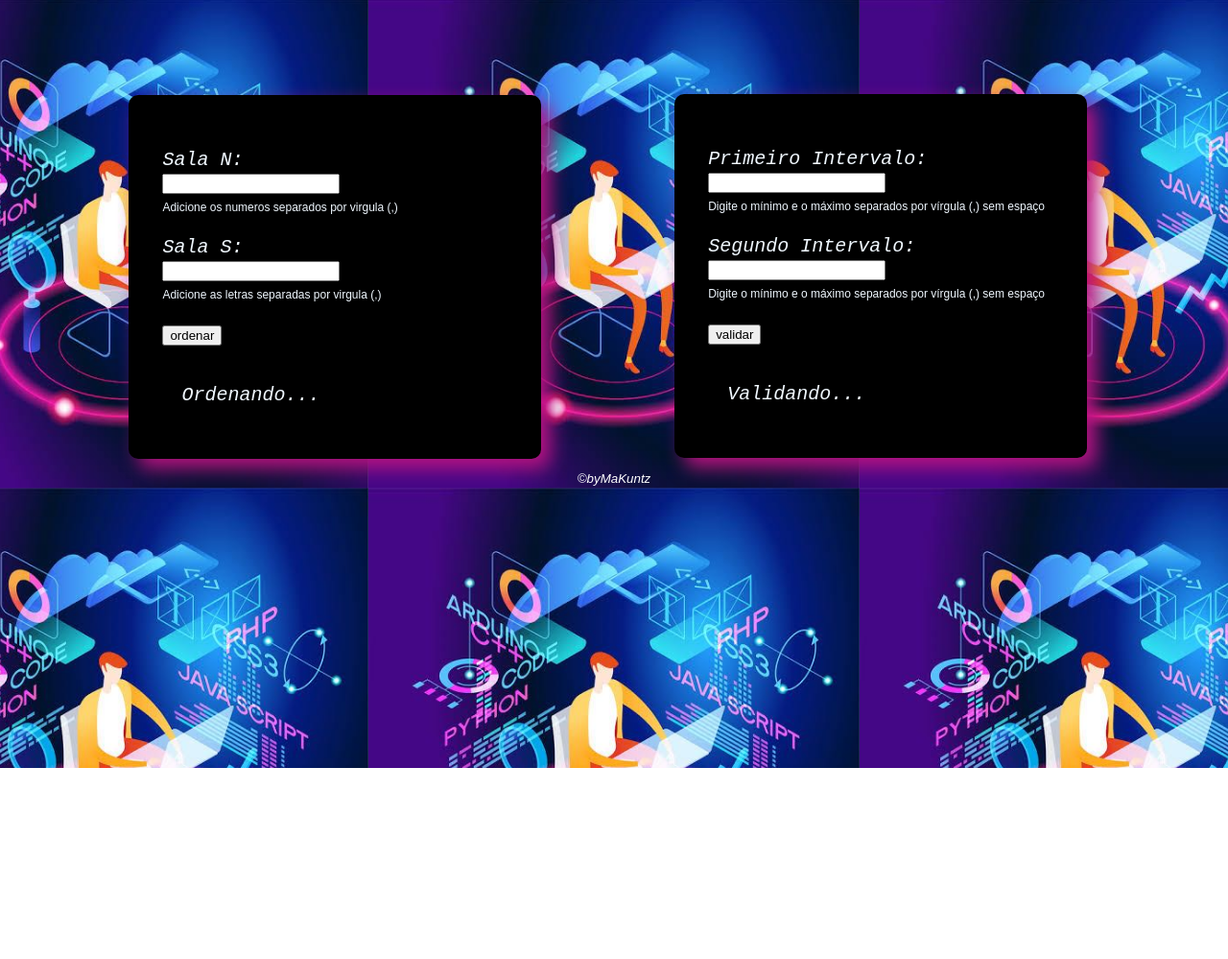
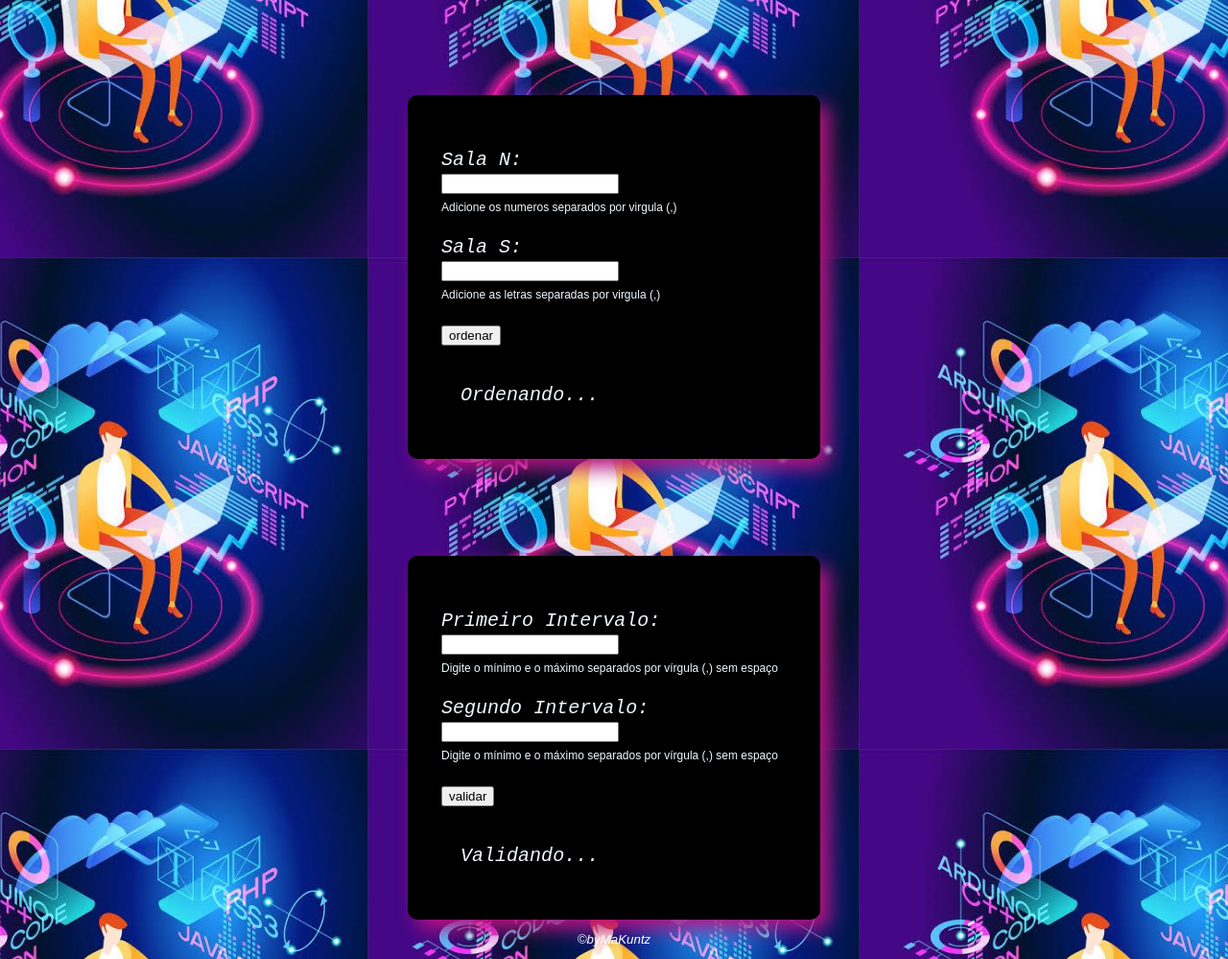
Before and after one commit to makuntz/avaliacaoDevOpa, a website: page public/index.html in a window 1280 px wide. Shown: the whole page at 96% size. Before the commit the page ends 800 px from the top, so only its background shows below. Drawn offline with Linux system fonts and the light colour scheme.

Commit message:
alteracoes css

```diff
--- a/public/style.css
+++ b/public/style.css
@@ -18,7 +18,7 @@ header{
     border-radius: 10px;
     padding: 15px;
     width: 400px;
-    margin-left:10%;
+    margin-left:33%;
     box-shadow: 10px 10px 20px rgb(184, 19, 129);
 }
 
@@ -27,8 +27,8 @@ header{
     border-radius: 10px;
     padding: 15px;
     width: 400px;
-    margin-left: 55%;
-    margin-top: -30%;
+    margin-left: 33%;
+    margin-top: 8%;
     box-shadow: 10px 10px 20px rgb(184, 19, 129);
 }
 
```
